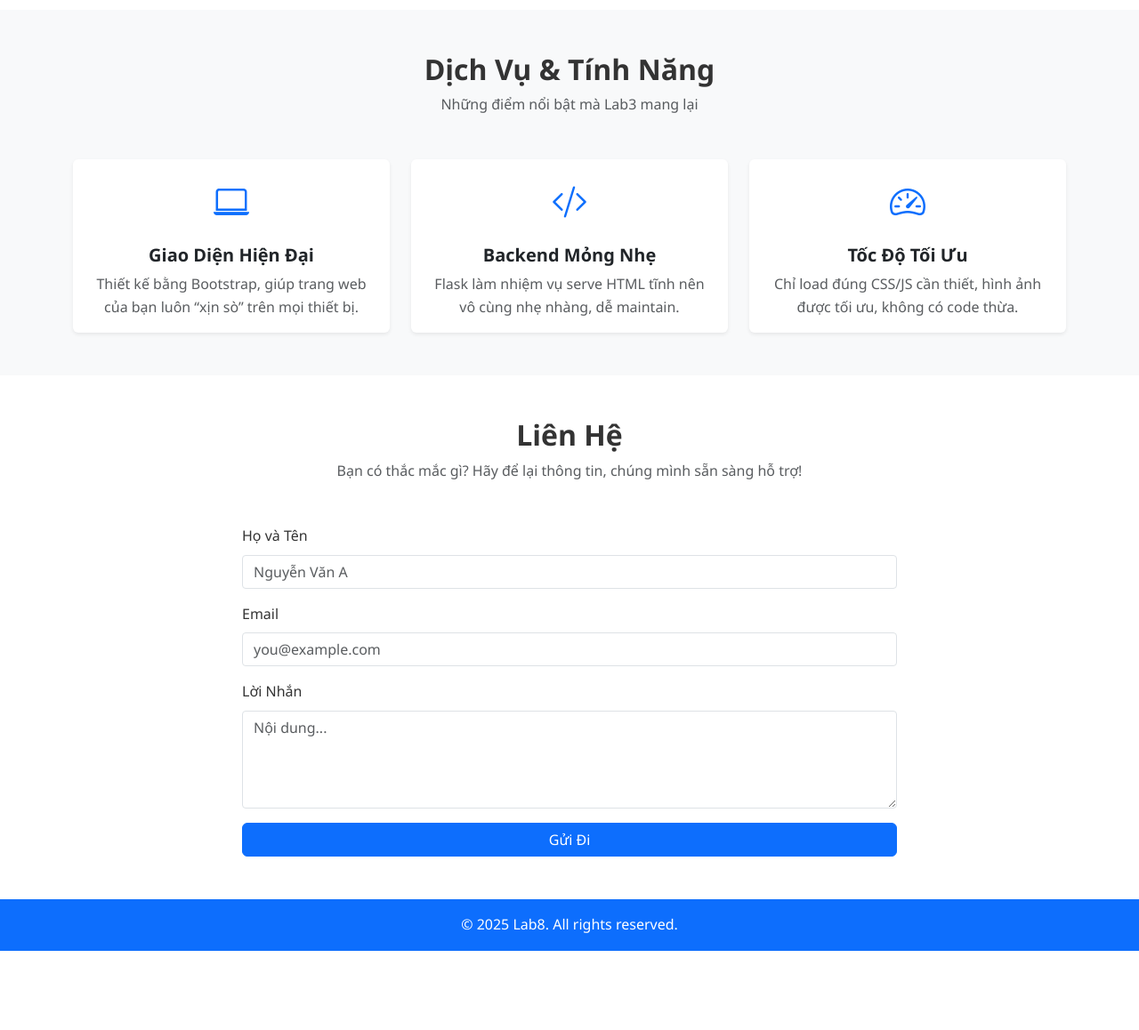
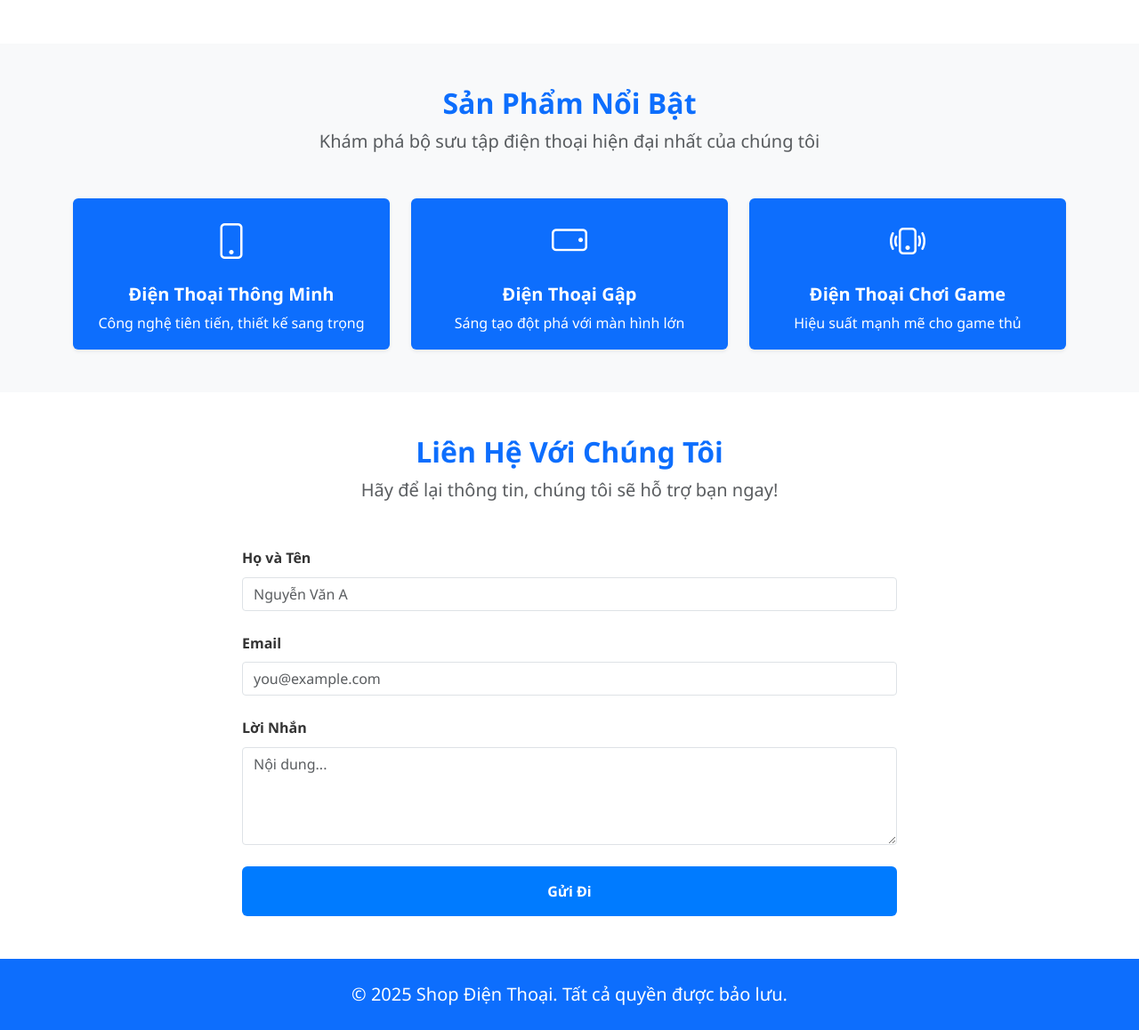
Before and after one commit to Viiayyenn/lab3, a Flask app: page / in a window 1280 px wide. Shown: the part 1043-2201 px from the top of the page at 89% size. Before the commit the page ends 2112 px from the top, so only its background shows below. Run offline with Flask 2, Linux system fonts and the light colour scheme; some libraries are stand-ins or nearby versions.

Commit message:
Update index.html

```diff
--- a/templates/index.html
+++ b/templates/index.html
@@ -3,7 +3,7 @@
 <head>
     <meta charset="UTF-8">
     <meta name="viewport" content="width=device-width, initial-scale=1.0">
-    <title>Lab8 - 22DH114213</title>
+    <title>Shop Điện Thoại - 22DH114213</title>
     <!-- Bootstrap CSS (CDN) -->
     <link href="https://cdn.jsdelivr.net/npm/bootstrap@5.3.0/dist/css/bootstrap.min.css" rel="stylesheet">
     <!-- Bootstrap Icons -->
@@ -12,14 +12,19 @@
     <link rel="stylesheet" href="https://cdnjs.cloudflare.com/ajax/libs/animate.css/4.1.1/animate.min.css"/>
     <!-- CSS riêng -->
     <link rel="stylesheet" href="{{ url_for('static', filename='css/style.css') }}">
+    <style>
+        .hero-section { background: linear-gradient(135deg, #007bff, #00c6ff); min-height: 80vh; }
+        .card:hover { transform: translateY(-10px); transition: all 0.3s ease; }
+        .btn-primary { background-color: #007bff; border: none; }
+        .btn-primary:hover { background-color: #0056b3; }
+    </style>
 </head>
 <body>
     <!-- Navbar -->
     <nav class="navbar navbar-expand-lg navbar-dark bg-primary shadow-sm">
       <div class="container">
         <a class="navbar-brand d-flex align-items-center" href="#">
-          <img src="{{ url_for('static', filename='images/logo.png') }}" alt="Logo" width="30" height="30" class="d-inline-block align-top me-2">
-          <span class="fw-bold">MyLab3Site</span>
+          <span class="fw-bold fs-4">Shop Điện Thoại</span>
         </a>
         <button class="navbar-toggler" type="button" data-bs-toggle="collapse"
                 data-bs-target="#navbarNav" aria-controls="navbarNav"
@@ -30,7 +35,7 @@
           <ul class="navbar-nav ms-auto">
             <li class="nav-item"><a class="nav-link active" href="#home">Trang Chủ</a></li>
             <li class="nav-item"><a class="nav-link" href="#about">Giới Thiệu</a></li>
-            <li class="nav-item"><a class="nav-link" href="#services">Dịch Vụ</a></li>
+            <li class="nav-item"><a class="nav-link" href="#products">Sản Phẩm</a></li>
             <li class="nav-item"><a class="nav-link" href="#contact">Liên Hệ</a></li>
           </ul>
         </div>
@@ -40,9 +45,9 @@
     <!-- Hero Section -->
     <section id="home" class="hero-section d-flex align-items-center text-white">
       <div class="container text-center animate__animated animate__fadeIn">
-        <h1 class="display-4 fw-bold">Chào Mừng Đến Với Lab3</h1>
-        <p class="lead mb-4">Trang tĩnh cực “đẹp đẹp” được xây dựng bằng Flask & Bootstrap</p>
-        <a href="#about" class="btn btn-light btn-lg">Tìm Hiểu Ngay</a>
+        <h1 class="display-3 fw-bold">Khám Phá Shop Điện Thoại</h1>
+        <p class="lead mb-4 fs-4">Công nghệ đỉnh cao trong tầm tay bạn!</p>
+        <a href="#products" class="btn btn-light btn-lg px-5 py-3 fw-bold">Xem Sản Phẩm Ngay</a>
       </div>
     </section>
 
@@ -50,60 +55,57 @@
     <section id="about" class="py-5">
       <div class="container">
         <div class="row align-items-center">
-          <div class="col-md-6 mb-4 mb-md-0">
-            <img src="{{ url_for('static', filename='images/about-image.jpg') }}" alt="Giới Thiệu" class="img-fluid rounded shadow-sm">
-          </div>
-          <div class="col-md-6">
-            <h2 class="fw-bold">Jenkins Lab8</h2>
-            <p class="text-muted">Lab3 là một ví dụ về cách bạn có thể tạo nên một landing page tĩnh nhưng vẫn cực “bắt mắt”, responsive bằng Flask cho phần backend và Bootstrap cho phần frontend. Mục đích là giúp bạn nắm vững cách tổ chức file, deploy lên GitHub & Render/Heroku một cách nhanh chóng.</p>
-            <ul class="list-unstyled">
-              <li class="mb-2"><i class="bi bi-check-circle-fill text-primary me-2"></i> Sử dụng Flask để phục vụ file tĩnh</li>
-              <li class="mb-2"><i class="bi bi-check-circle-fill text-primary me-2"></i> Bootstrap 5 cho thiết kế responsive</li>
-              <li class="mb-2"><i class="bi bi-check-circle-fill text-primary me-2"></i> Dễ dàng triển khai lên GitHub + Render</li>
+          <div class="col-md-12 text-center">
+            <h2 class="fw-bold text-primary mb-4">Về Chúng Tôi</h2>
+            <p class="text-muted fs-5 mb-4">Shop Điện Thoại mang đến những sản phẩm công nghệ tiên tiến từ các thương hiệu hàng đầu. Chúng tôi cam kết chất lượng, giá cả hợp lý và dịch vụ tận tâm để bạn có trải nghiệm mua sắm tuyệt vời nhất.</p>
+            <ul class="list-unstyled d-inline-block text-start">
+              <li class="mb-3"><i class="bi bi-check-circle-fill text-primary me-2"></i> Sản phẩm chính hãng 100%</li>
+              <li class="mb-3"><i class="bi bi-check-circle-fill text-primary me-2"></i> Giá cả cạnh tranh nhất thị trường</li>
+              <li class="mb-3"><i class="bi bi-check-circle-fill text-primary me-2"></i> Hỗ trợ khách hàng 24/7</li>
             </ul>
           </div>
         </div>
       </div>
     </section>
 
-    <!-- Services Section -->
-    <section id="services" class="bg-light py-5">
+    <!-- Products Section -->
+    <section id="products" class="bg-light py-5">
       <div class="container">
         <div class="text-center mb-5">
-          <h2 class="fw-bold">Dịch Vụ & Tính Năng</h2>
-          <p class="text-muted">Những điểm nổi bật mà Lab3 mang lại</p>
+          <h2 class="fw-bold text-primary">Sản Phẩm Nổi Bật</h2>
+          <p class="text-muted fs-5">Khám phá bộ sưu tập điện thoại hiện đại nhất của chúng tôi</p>
         </div>
         <div class="row g-4">
           <div class="col-md-4">
-            <div class="card h-100 border-0 shadow-sm">
+            <div class="card h-100 border-0 shadow-sm bg-primary text-white">
               <div class="card-body text-center">
                 <div class="mb-3">
-                  <i class="bi bi-laptop fs-1 text-primary"></i>
+                  <i class="bi bi-phone fs-1"></i>
                 </div>
-                <h5 class="card-title fw-bold">Giao Diện Hiện Đại</h5>
-                <p class="card-text text-muted">Thiết kế bằng Bootstrap, giúp trang web của bạn luôn “xịn sò” trên mọi thiết bị.</p>
+                <h5 class="card-title fw-bold">Điện Thoại Thông Minh</h5>
+                <p class="card-text">Công nghệ tiên tiến, thiết kế sang trọng</p>
               </div>
             </div>
           </div>
           <div class="col-md-4">
-            <div class="card h-100 border-0 shadow-sm">
+            <div class="card h-100 border-0 shadow-sm bg-primary text-white">
               <div class="card-body text-center">
                 <div class="mb-3">
-                  <i class="bi bi-code-slash fs-1 text-primary"></i>
+                  <i class="bi bi-phone-landscape fs-1"></i>
                 </div>
-                <h5 class="card-title fw-bold">Backend Mỏng Nhẹ</h5>
-                <p class="card-text text-muted">Flask làm nhiệm vụ serve HTML tĩnh nên vô cùng nhẹ nhàng, dễ maintain.</p>
+                <h5 class="card-title fw-bold">Điện Thoại Gập</h5>
+                <p class="card-text">Sáng tạo đột phá với màn hình lớn</p>
               </div>
             </div>
           </div>
           <div class="col-md-4">
-            <div class="card h-100 border-0 shadow-sm">
+            <div class="card h-100 border-0 shadow-sm bg-primary text-white">
               <div class="card-body text-center">
                 <div class="mb-3">
-                  <i class="bi bi-speedometer2 fs-1 text-primary"></i>
+                  <i class="bi bi-phone-vibrate fs-1"></i>
                 </div>
-                <h5 class="card-title fw-bold">Tốc Độ Tối Ưu</h5>
-                <p class="card-text text-muted">Chỉ load đúng CSS/JS cần thiết, hình ảnh được tối ưu, không có code thừa.</p>
+                <h5 class="card-title fw-bold">Điện Thoại Chơi Game</h5>
+                <p class="card-text">Hiệu suất mạnh mẽ cho game thủ</p>
               </div>
             </div>
           </div>
@@ -115,25 +117,25 @@
     <section id="contact" class="py-5">
       <div class="container">
         <div class="text-center mb-5">
-          <h2 class="fw-bold">Liên Hệ</h2>
-          <p class="text-muted">Bạn có thắc mắc gì? Hãy để lại thông tin, chúng mình sẵn sàng hỗ trợ!</p>
+          <h2 class="fw-bold text-primary">Liên Hệ Với Chúng Tôi</h2>
+          <p class="text-muted fs-5">Hãy để lại thông tin, chúng tôi sẽ hỗ trợ bạn ngay!</p>
         </div>
         <div class="row justify-content-center">
           <div class="col-md-8">
             <form>
-              <div class="mb-3">
-                <label for="name" class="form-label">Họ và Tên</label>
+              <div class="mb-4">
+                <label for="name" class="form-label fw-bold">Họ và Tên</label>
                 <input type="text" class="form-control" id="name" placeholder="Nguyễn Văn A">
               </div>
-              <div class="mb-3">
-                <label for="email" class="form-label">Email</label>
+              <div class="mb-4">
+                <label for="email" class="form-label fw-bold">Email</label>
                 <input type="email" class="form-control" id="email" placeholder="you@example.com">
               </div>
-              <div class="mb-3">
-                <label for="message" class="form-label">Lời Nhắn</label>
+              <div class="mb-4">
+                <label for="message" class="form-label fw-bold">Lời Nhắn</label>
                 <textarea class="form-control" id="message" rows="4" placeholder="Nội dung..."></textarea>
               </div>
-              <button type="submit" class="btn btn-primary w-100">Gửi Đi</button>
+              <button type="submit" class="btn btn-primary w-100 py-3 fw-bold">Gửi Đi</button>
             </form>
           </div>
         </div>
@@ -141,9 +143,9 @@
     </section>
 
     <!-- Footer -->
-    <footer class="bg-primary text-white text-center py-3">
+    <footer class="bg-primary text-white text-center py-4">
       <div class="container">
-        <p class="mb-0">&copy; 2025 Lab8. All rights reserved.</p>
+        <p class="mb-0 fs-5">&copy; 2025 Shop Điện Thoại. Tất cả quyền được bảo lưu.</p>
       </div>
     </footer>
 
```
